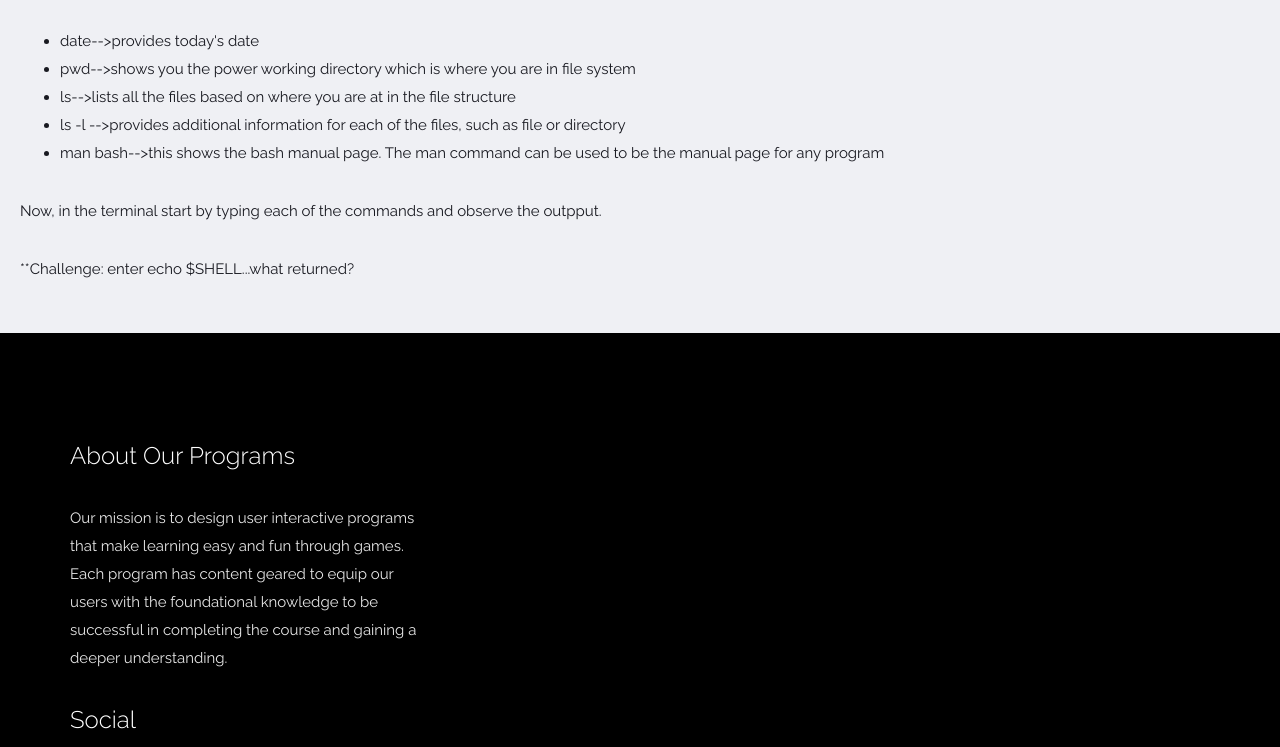
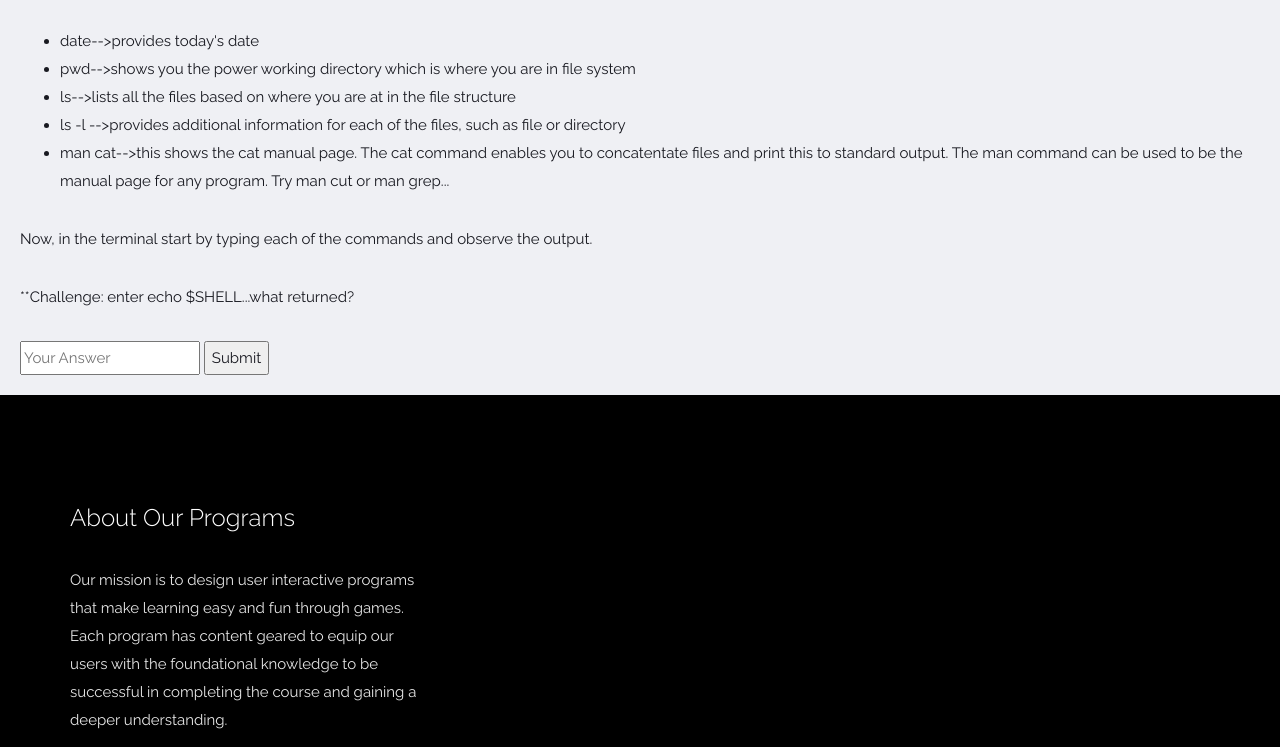
Before and after one commit to noahjaskolski/ProjectGG, a website: page Website/enlight-master/levels/level1.html in a window 1280 px wide. Shown: the part 1600-2347 px from the top of the page. Drawn offline with nearby package versions, Linux system fonts and the light colour scheme; files whose address does not match are found by name.

Commit message:
testing terminal in level2, adding box for answer on level1

```diff
--- a/Website/enlight-master/css/custom.css
+++ b/Website/enlight-master/css/custom.css
@@ -6,6 +6,7 @@
 
  div.left {
   padding: 20px;
+
  }
 
  div.right {
--- a/Website/enlight-master/levels/level1.html
+++ b/Website/enlight-master/levels/level1.html
@@ -146,13 +146,17 @@
         <li>pwd-->shows you the power working directory which is where you are in file system</li>
         <li>ls-->lists all the files based on where you are at in the file structure </li>
         <li>ls -l -->provides additional information for each of the files, such as file or directory</li>
-        <li>man bash-->this shows the bash manual page. The man command can be used to be the manual page for any
-          program
+        <li>man cat-->this shows the cat manual page. The cat command enables you to concatentate files and print this to standard output. The man command can be used to be the manual page for any program. Try man cut or man grep...
+        </li>
         </li>
       </ul>
-      <p>Now, in the terminal start by typing each of the commands and observe the outpput.</p>
+      <p>Now, in the terminal start by typing each of the commands and observe the output.</p>
       <p>**Challenge: enter echo $SHELL...what returned?</p>
       <!--enter answer here and checks to see if bin/bash-->
+      <form id="level1answer">
+        <input name type=text id="level1a" placeholder="Your Answer" class="formstack"></input>
+        <button>Submit</button> <!--DO WE NEED TO ADD CLASS=FORMSTACK?-->
+      </form>
     </div>
 
   </div>
```
Also changed, not shown: Website/enlight-master/levels/level2.html (+1 -2 lines).
